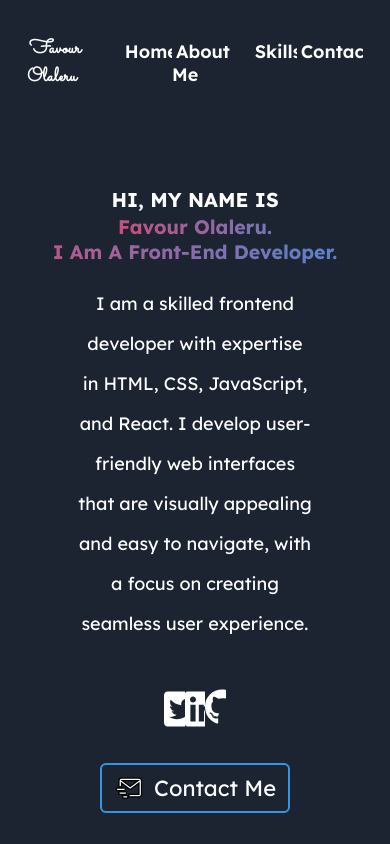
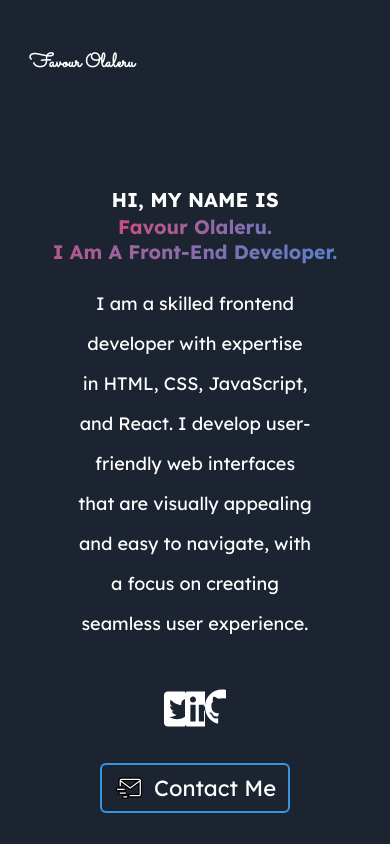
Before and after one commit to NTiger07/portfolio-react, a React (Create React App) app: page / in a window 390 px wide. Shown: the top 844 px of the page. Built offline with nearby package versions, Linux system fonts and the light colour scheme.

Commit message:
hamburger menu logic

```diff
--- a/src/components/Navbar.css
+++ b/src/components/Navbar.css
@@ -16,7 +16,7 @@
   margin-left: 2px;
   margin-right: 4px;
 }
-.navlinks_mobile {
+.ham_image {
   display: none;
 }
 .nav-list {
@@ -53,6 +53,11 @@
   } */
   .navlinks_mobile {
     display: flex;
+    flex-direction: column;
+    position: absolute;
+  }
+  .ham_image {
+    display: block;
   }
   .navlinks_container {
     display: none;
--- a/src/components/Navbar.jsx
+++ b/src/components/Navbar.jsx
@@ -1,9 +1,13 @@
 import React, { Component } from "react";
 import { Link } from "react-router-dom";
+import hamburger from "../svgs/hamburger.svg";
 import "./Navbar.css";
 
-export default class Navbar extends Component {
-  render() {
+export default function Navbar() {
+  const [navOpen, setNavOpen] = React.useState(false);
+  const toggle = () => {
+    setNavOpen(!navOpen);
+  };
   return (
     <div className="navbar_container">
       <div className="logo_container">
@@ -25,6 +29,10 @@ export default class Navbar extends Component {
           </li>
         </ul>
       </div>
+      <div className="ham_image" onClick={toggle}>
+        <img src={hamburger} alt="hamburger" />
+      </div>
+      {navOpen && (
         <div className="navlinks_mobile">
           <ul className="nav-list">
             <li className="nav-links">
@@ -41,7 +49,7 @@ export default class Navbar extends Component {
             </li>
           </ul>
         </div>
+      )}
     </div>
   );
 }
-}
```
Also changed, not shown: src/svgs/hamburger.svg (added). Lines whose indentation alone changed are shown as unchanged.
